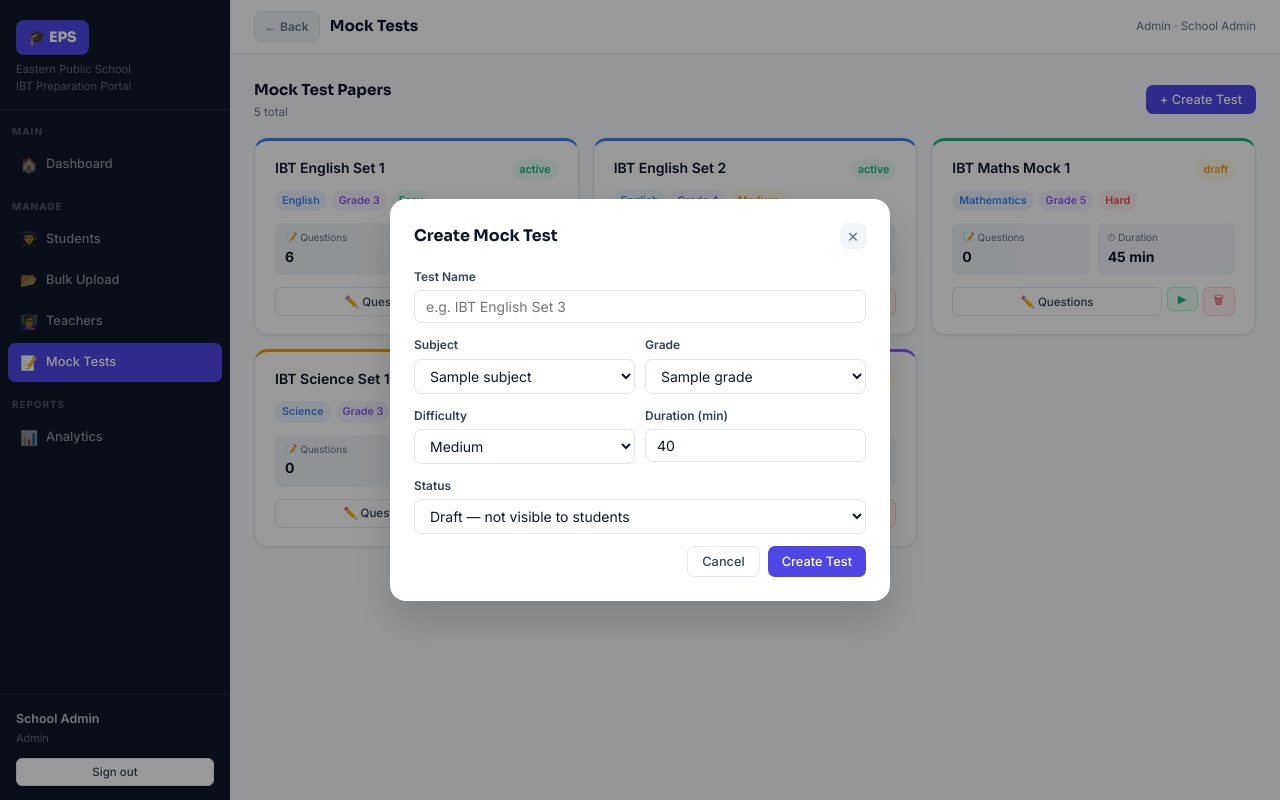
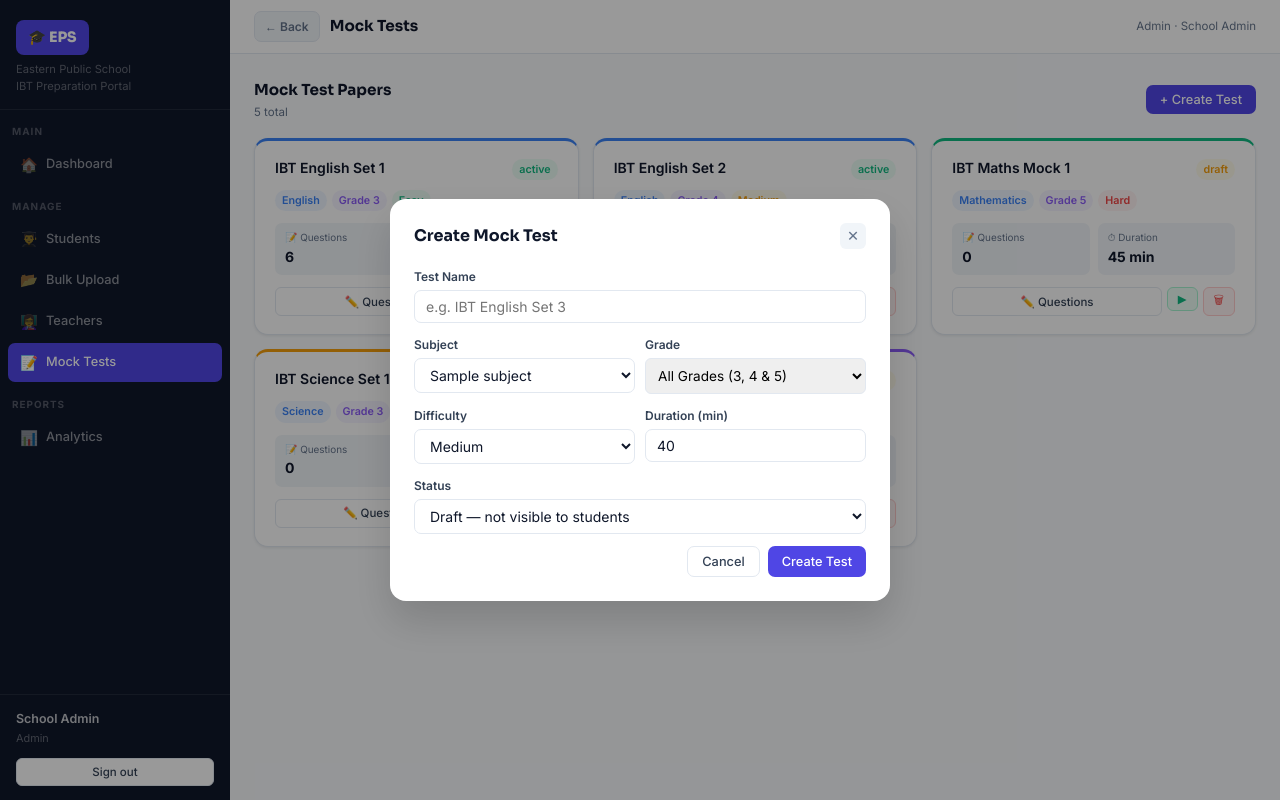
Before and after one commit to bushrakhan-prog/EPS-IBT-prep, a Flask app: template ibt-portal/templates/admin/tests.html in a window 1280 px wide, after a click on "+ Create Test". Run offline with Flask 3, Linux system fonts and the light colour scheme; a user stored in the database is signed in; tables that the repository leaves empty hold one stand-in row (values such as "Sample post"); the template is opened without the code that fills it: values that come from a table or form of the project are taken from there, most other values are stand-ins (such as "Sample title", 1, 10 or a date in 2020); some libraries are stand-ins or nearby versions.

Commit message:
Update tests.html

```diff
--- a/ibt-portal/templates/admin/tests.html
+++ b/ibt-portal/templates/admin/tests.html
@@ -63,7 +63,12 @@
           <select class="form-input" name="subject">{% for s in subjects %}<option>{{ s }}</option>{% endfor %}</select>
         </div>
         <div class="form-group"><label class="form-label">Grade</label>
-          <select class="form-input" name="grade">{% for g in grades %}<option>{{ g }}</option>{% endfor %}</select>
+        <select name="grade" style="width:100%;padding:8px;border:1px solid var(--border);border-radius:6px;font-size:.85rem">
+  <option value="All Grades">All Grades (3, 4 &amp; 5)</option>
+  <option value="Grade 3">Grade 3</option>
+  <option value="Grade 4">Grade 4</option>
+  <option value="Grade 5">Grade 5</option>
+</select>
         </div>
       </div>
       <div class="form-row">
```
